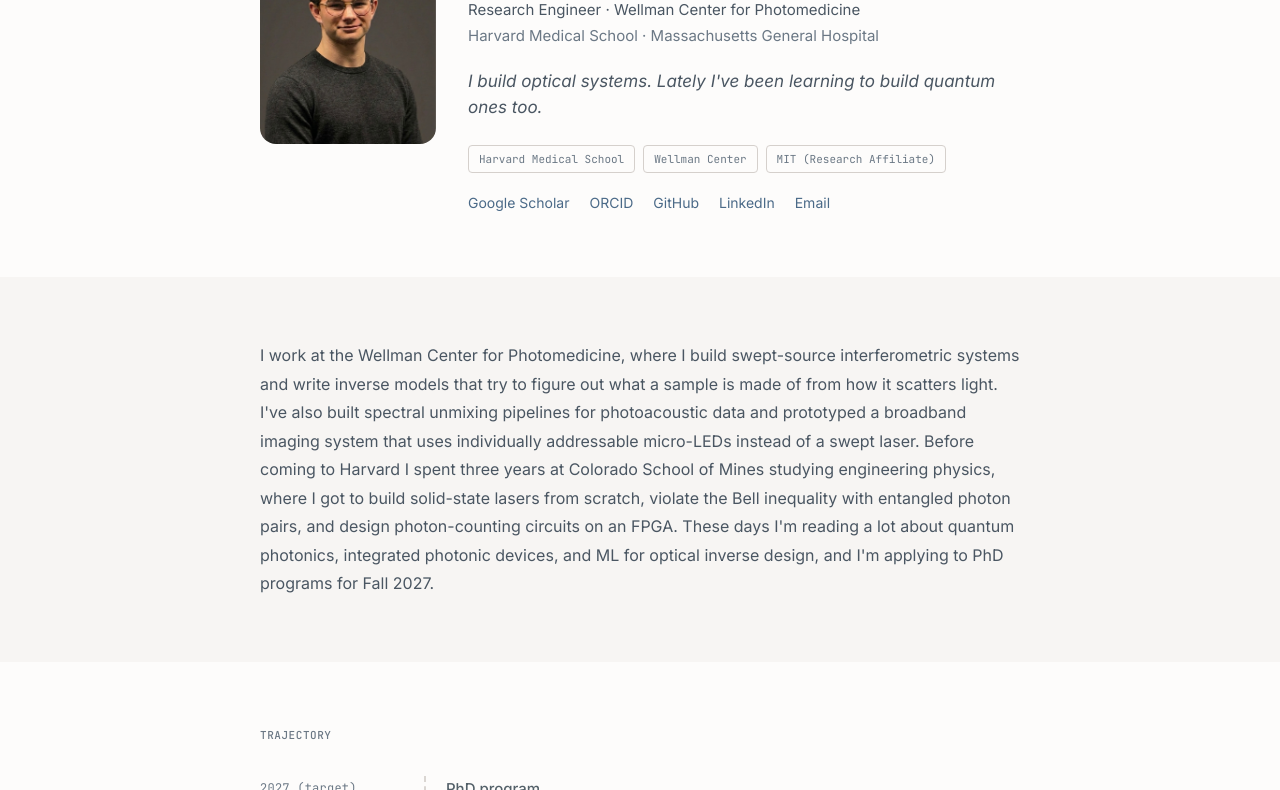
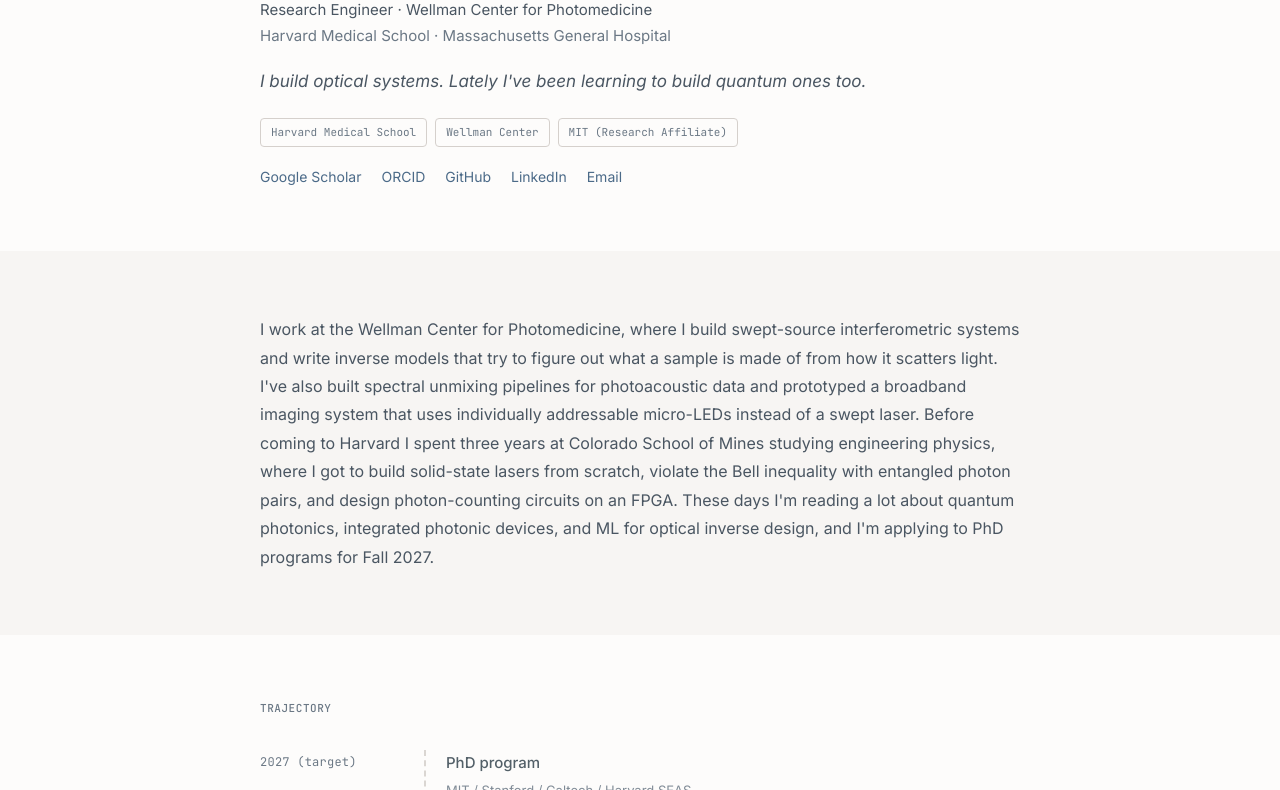
Before and after one commit to itgall/My-Personal-Website, an Astro site: page /about in a window 1280 px wide. Shown: the part 181-971 px from the top of the page. Built offline with nearby package versions, Linux system fonts and the light colour scheme; Astro itself is replaced by a stand-in of ours; some packages are replaced by stand-ins of ours.

Commit message:
Remove redundant photo from About page; lead with text (homepage keeps the portrait)

```diff
--- a/src/pages/about.astro
+++ b/src/pages/about.astro
@@ -77,16 +77,7 @@
   <section class="about-section">
     <div class="about-inner">
 
-      <div class="flex flex-col gap-8 sm:flex-row sm:items-start">
-        <img
-          src="/images/profile-v2.jpg"
-          alt="Isaac Gallegos"
-          loading="eager"
-          decoding="async"
-          class="w-40 shrink-0 rounded-xl sm:w-44"
-        />
-
-        <div class="flex-1">
+      <div class="max-w-2xl">
         <h1 class="vt-page-title text-3xl font-bold tracking-tight md:text-4xl leading-tight">
           Isaac Gallegos
         </h1>
@@ -113,7 +104,6 @@
           <a href="https://github.com/itgall" target="_blank" rel="noopener noreferrer" class="text-[var(--color-link)] hover:text-[var(--color-link-hover)] transition-colors no-underline">GitHub</a>
           <a href="https://linkedin.com/in/isaactgallegos" target="_blank" rel="noopener noreferrer" class="text-[var(--color-link)] hover:text-[var(--color-link-hover)] transition-colors no-underline">LinkedIn</a>
           <a href="mailto:itgall@mit.edu" class="text-[var(--color-link)] hover:text-[var(--color-link-hover)] transition-colors no-underline">Email</a>
-          </div>
         </div>
       </div>
 
```
Lines whose indentation alone changed are shown as unchanged.
